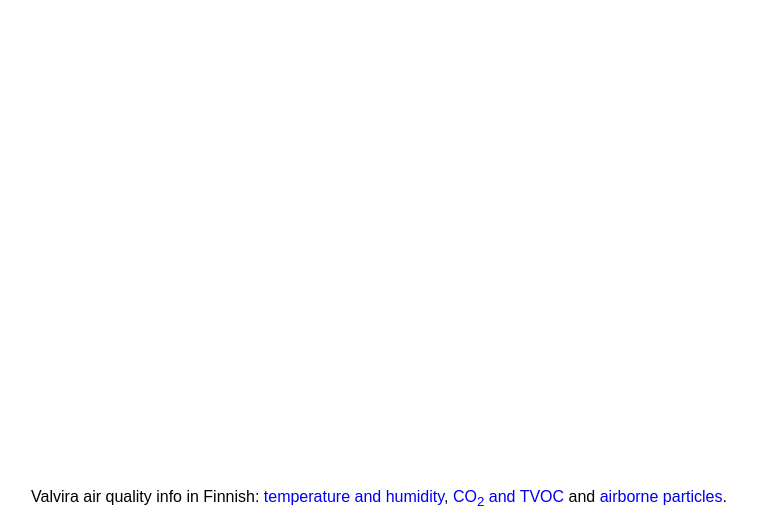
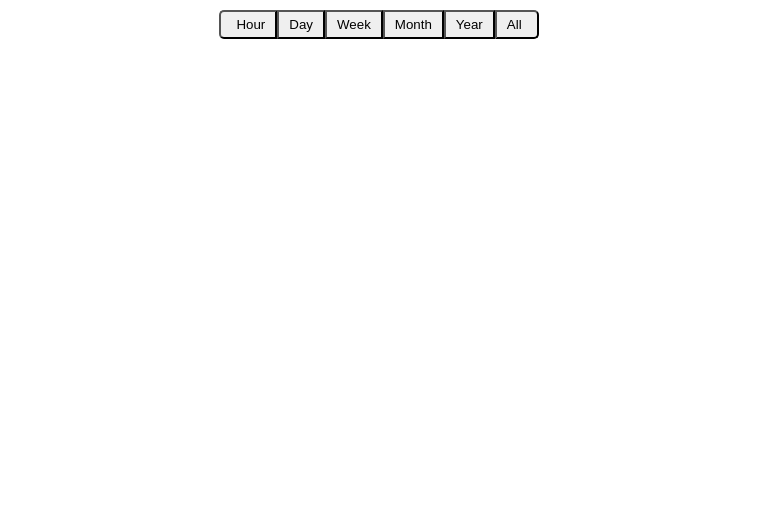
Before and after one commit to jaakaappi/airquality-service, a Python web app: template airquality-function/templates/index.html in a window 1280 px wide. Shown: the top 508 px of the page, without its empty margins (261-1018 px from the left). Run offline with Jinja, Linux system fonts and the light colour scheme; the template is opened without the code that fills it, so the values that code supplies are empty; a map, chart or similar area stays blank; some libraries are stand-ins or nearby versions.

Commit message:
Added resolution to API, non-functional buttons

```diff
--- a/airquality-function/static/style.css
+++ b/airquality-function/static/style.css
@@ -32,3 +32,27 @@ a {
 #temphum #co2tvoc #pm {
     flex-shrink: 3;
 }
+
+.buttoncontainer {
+    display: inline-flex;
+    justify-content: center;
+    padding: 10px;
+}
+
+.buttoncontainer>button {
+    padding: 5px 10px 5px 10px;
+    border: 0 2px 0 0;
+    border-radius: 0;
+}
+
+.buttoncontainer>button:first-child {
+    padding-left: 15px;
+    border: 0 2px 0 0;
+    border-radius: 5px 0 0 5px;
+}
+
+.buttoncontainer>button:last-child {
+    padding-right: 15px;
+    border: 0 0 0 2px;
+    border-radius: 0 5px 5px 0;
+}
--- a/airquality-function/templates/index.html
+++ b/airquality-function/templates/index.html
@@ -15,6 +15,14 @@
 
 <body>
     <div id="container">
+        <div class="buttoncontainer">
+            <button>Hour</button>
+            <button>Day</button>
+            <button>Week</button>
+            <button>Month</button>
+            <button>Year</button>
+            <button>All</button>
+        </div>
         <div style="position: relative; height: 30%;">
             <canvas id="temphum"></canvas>
         </div>
```
Also changed, not shown: airquality-function/main.py (+18 -3 lines).
